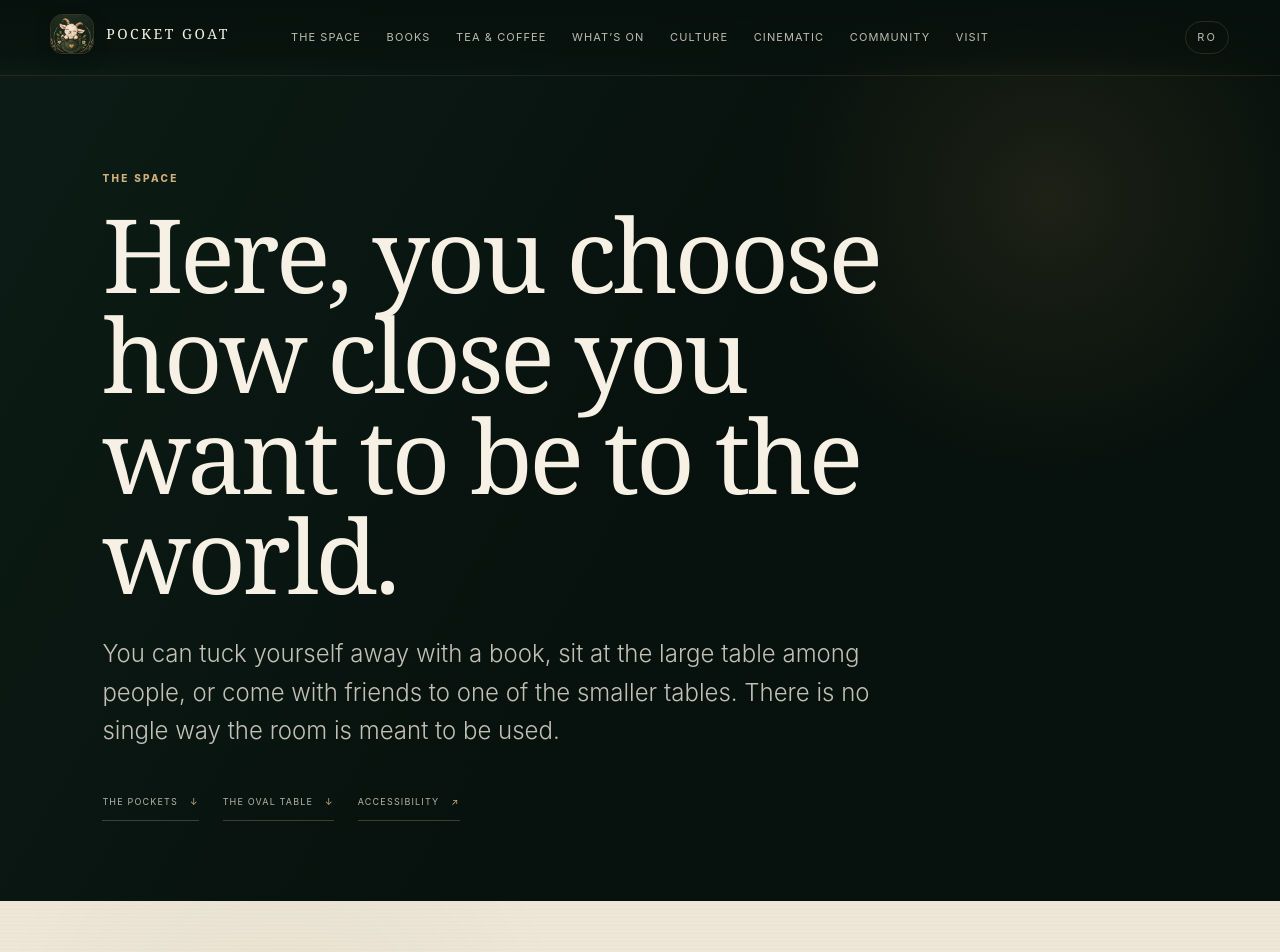
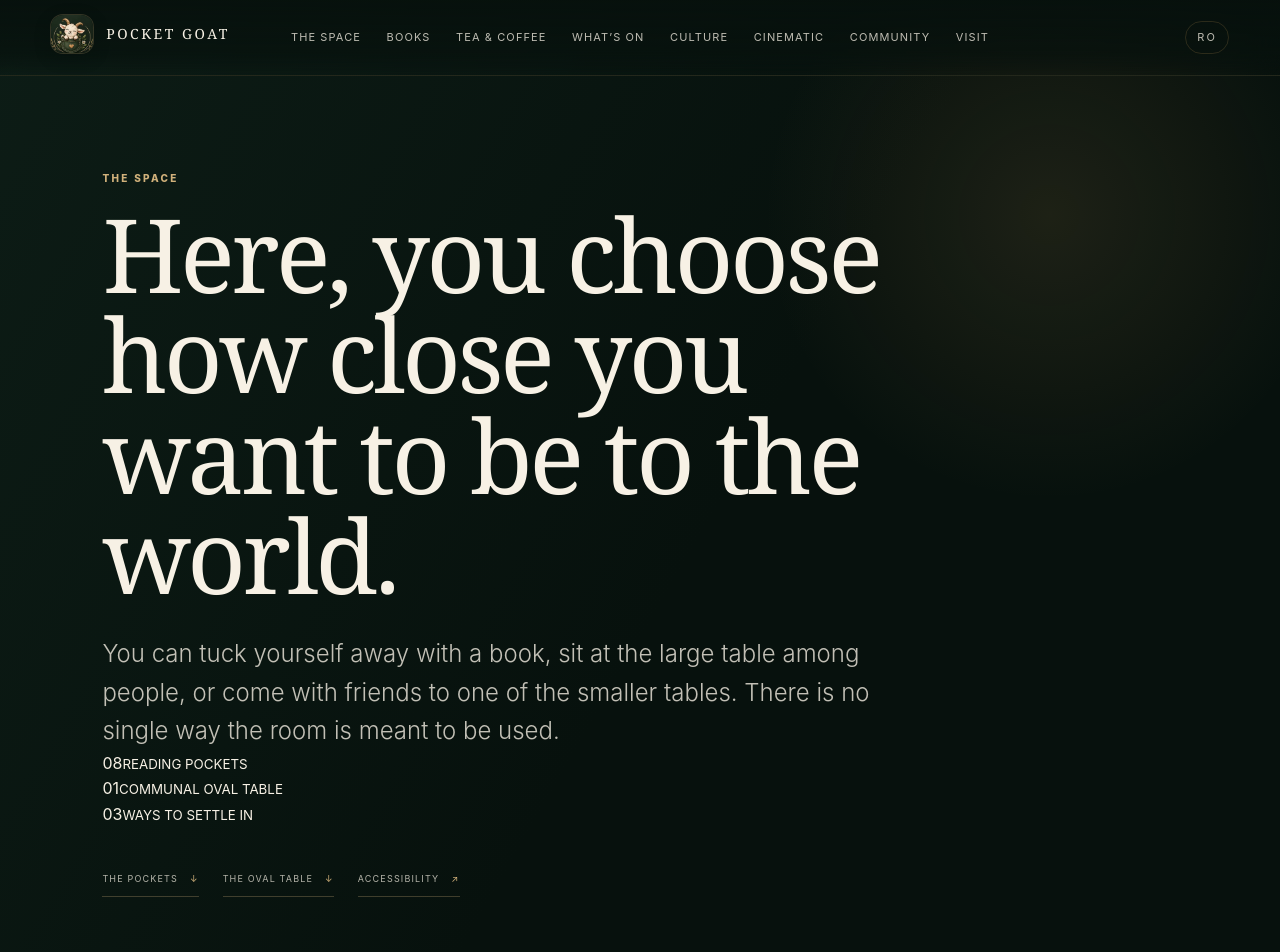
Before and after one commit to drezzillah-prog/pocket-goat-website, a Next.js app: page /en/space in a window 1280 px wide. Shown: the top 952 px of the page. Built offline with nearby package versions, Linux system fonts and the light colour scheme.

Commit message:
polish: balance Space hero with an at-a-glance index

```diff
--- a/src/app/[locale]/space/page.tsx
+++ b/src/app/[locale]/space/page.tsx
@@ -17,6 +17,11 @@ export default async function Page({ params }: { params: Promise<{ locale: strin
             ? "Poți să te retragi cu o carte, să stai la masa mare printre oameni sau să vii cu prietenii la una dintre mesele mici. Nu există un singur fel în care trebuie folosit locul."
             : "You can tuck yourself away with a book, sit at the large table among people, or come with friends to one of the smaller tables. There is no single way the room is meant to be used."}
         </p>
+        <aside className="space-hero-index" aria-label={ro ? "Pe scurt" : "At a glance"}>
+          <div><span>08</span><small>{ro ? "POCKET-URI DE LECTURĂ" : "READING POCKETS"}</small></div>
+          <div><span>01</span><small>{ro ? "MASĂ OVALĂ COMUNĂ" : "COMMUNAL OVAL TABLE"}</small></div>
+          <div><span>03</span><small>{ro ? "MODURI DE A STA" : "WAYS TO SETTLE IN"}</small></div>
+        </aside>
         <nav className="space-hero-actions" aria-label={ro ? "Explorează spațiul" : "Explore the space"}>
           <a href="#pockets">{ro ? "The Pockets" : "The Pockets"} <span>↓</span></a>
           <a href="#oval-table">{ro ? "Masa ovală" : "The oval table"} <span>↓</span></a>
```
